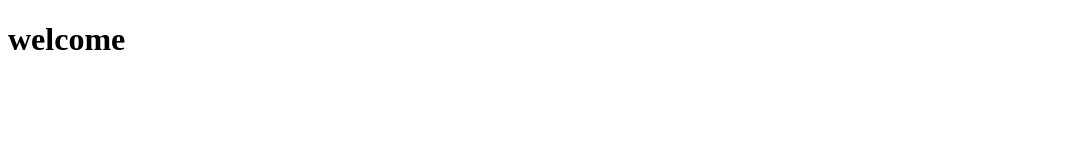
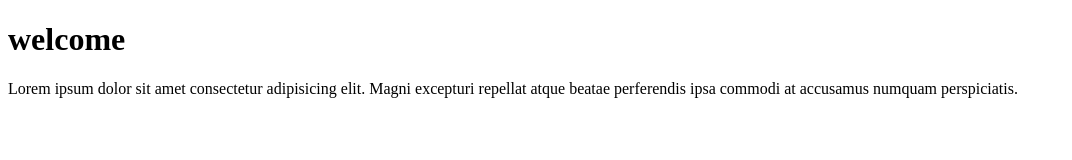
Before and after one commit to fatemaakternissa/frist-project, a plain HTML site: page index.html in a window 1280 px wide. Shown: the whole page, without its empty margins (0-1072 px from the left). Drawn offline with Linux system fonts and the light colour scheme.

Commit message:
p tag added

```diff
--- a/index.html
+++ b/index.html
@@ -8,5 +8,6 @@
 </head>
 <body>
     <h1>welcome</h1>
+    <p>Lorem ipsum dolor sit amet consectetur adipisicing elit. Magni excepturi repellat atque beatae perferendis ipsa commodi at accusamus numquam perspiciatis.</p>
 </body>
 </html>
```
